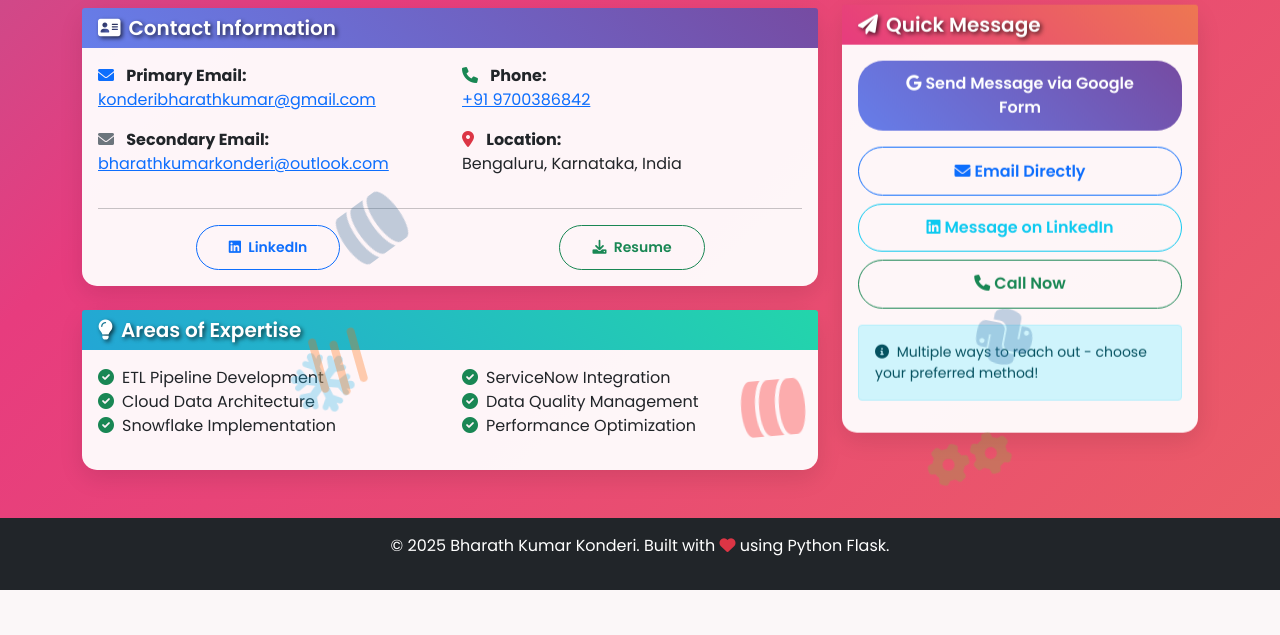
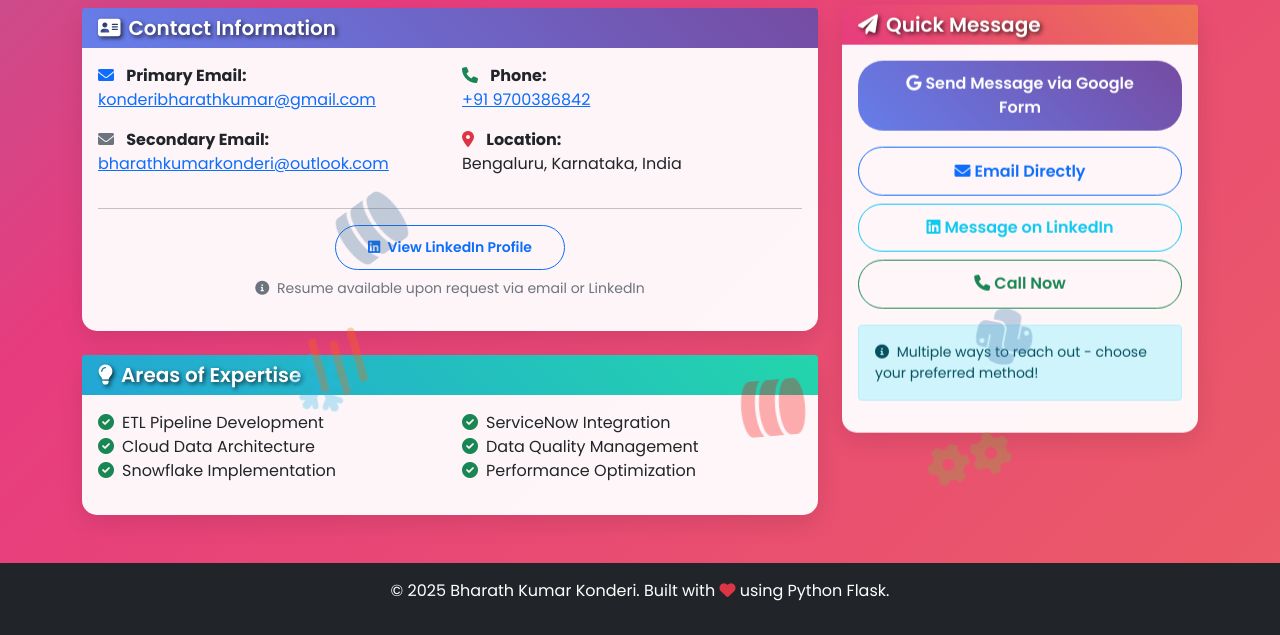
Before and after one commit to konderibharathkumar/b, a Flask app: page /contact in a window 1280 px wide. Shown: the part 212-847 px from the top of the page. Before the commit the page ends 802 px from the top, so only its background shows below. Run offline with Flask 3, Linux system fonts and the light colour scheme.

Commit message:
Fix broken resume link - redirect to LinkedIn

```diff
--- a/templates/contact.html
+++ b/templates/contact.html
@@ -42,17 +42,14 @@
                     </div>
                 </div>
                 <hr>
-                <div class="row text-center">
-                    <div class="col-md-6">
-                        <a href="https://linkedin.com/in/bharath-kumar-45171b304" target="_blank" class="btn btn-outline-primary btn-sm">
-                            <i class="fab fa-linkedin me-1"></i> LinkedIn
-                        </a>
-                    </div>
-                    <div class="col-md-6">
-                        <a href="/static/Bharath_Kumar_Konderi_CV_2025.pdf" target="_blank" class="btn btn-outline-success btn-sm">
-                            <i class="fas fa-download me-1"></i> Resume
-                        </a>
-                    </div>
+                <div class="text-center">
+                    <a href="https://linkedin.com/in/bharath-kumar-45171b304" target="_blank" class="btn btn-outline-primary btn-sm">
+                        <i class="fab fa-linkedin me-1"></i> View LinkedIn Profile
+                    </a>
+                    <p class="mt-2 small text-muted">
+                        <i class="fas fa-info-circle me-1"></i>
+                        Resume available upon request via email or LinkedIn
+                    </p>
                 </div>
             </div>
         </div>
```
Also changed, not shown: contact.html (+8 -11 lines), docs/contact.html (+8 -11 lines).
